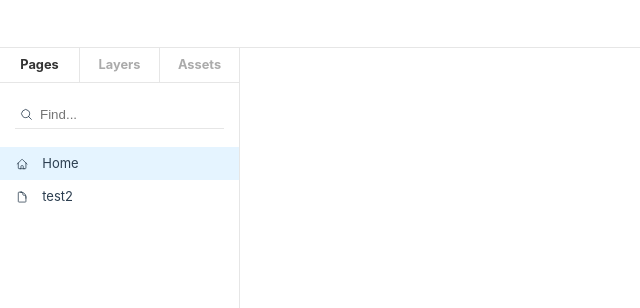
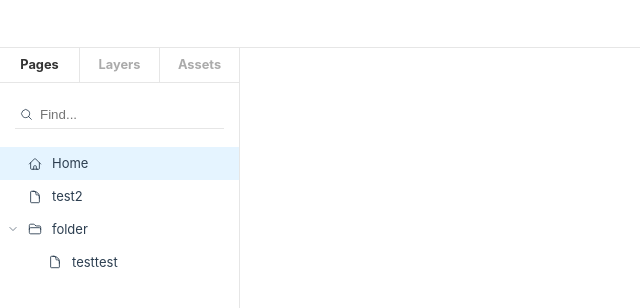
Before and after one commit to jaykiim/canvas-editor, a Vue app: page / in a window 1280 px wide. Shown: the top 308 px of the page, without its empty margins (0-640 px from the left). Built offline with nearby package versions, Linux system fonts and the light colour scheme.

Commit message:
refactor(LNB): 폴더 추가에 따른 코드 수정
-

Refs:

```diff
--- a/src/stores/page.ts
+++ b/src/stores/page.ts
@@ -5,7 +5,7 @@ import type { ElementStore, PageElement, ElementTypes, DirectoryTypes } from '@/
 
 export const usePageStore = defineStore('page', () => {
   const store = reactive<ElementStore<DirectoryTypes>>({
-    list: ['1d5c2a17-ebd8-4075-8c94-8081c668fc20', '6d975107-3ffb-422f-8b2d-83a95361738d'],
+    list: ['1d5c2a17-ebd8-4075-8c94-8081c668fc20', '3f9c5075-7fa7-4f02-83aa-a794bda3bd51', '089ad87q-ifac-10uk-253f-1047dk38dfck'],
     detail: {
       '1d5c2a17-ebd8-4075-8c94-8081c668fc20': {
         isHome: true,
@@ -24,7 +24,7 @@ export const usePageStore = defineStore('page', () => {
             '416ce213-d8ac-4b71-9269-48b80729d028': {
               id: '416ce213-d8ac-4b71-9269-48b80729d028',
               type: 'shape',
-              name: 'object1',
+              name: 'shape1',
               width: 100,
               height: 150,
               x: 100,
@@ -41,7 +41,7 @@ export const usePageStore = defineStore('page', () => {
             'e7a7666e-49a7-4212-9941-4398a7c16a2c': {
               id: 'e7a7666e-49a7-4212-9941-4398a7c16a2c',
               type: 'shape',
-              name: 'object1',
+              name: 'shape2',
               width: 100,
               height: 150,
               x: 100,
@@ -59,8 +59,8 @@ export const usePageStore = defineStore('page', () => {
           }
         }
       },
-      '6d975107-3ffb-422f-8b2d-83a95361738d': {
-        id: '6d975107-3ffb-422f-8b2d-83a95361738d',
+      '3f9c5075-7fa7-4f02-83aa-a794bda3bd51': {
+        id: '3f9c5075-7fa7-4f02-83aa-a794bda3bd51',
         type: 'page',
         name: 'test2',
         width: 1200,
@@ -75,12 +75,12 @@ export const usePageStore = defineStore('page', () => {
             '53be25bf-eb5c-4e36-9364-c0271b921a4b': {
               id: '53be25bf-eb5c-4e36-9364-c0271b921a4b',
               type: 'shape',
-              name: 'testObj1',
+              name: 'shape3',
               width: 100,
               height: 150,
               x: 600,
               y: 400,
-              parentId: '6d975107-3ffb-422f-8b2d-83a95361738d',
+              parentId: '3f9c5075-7fa7-4f02-83aa-a794bda3bd51',
               properties: {
                 backgroundColor: '#bbb',
               },
@@ -88,6 +88,29 @@ export const usePageStore = defineStore('page', () => {
                 list: [],
                 detail: {}
               }
+            }
+          }
+        }
+      },
+      '089ad87q-ifac-10uk-253f-1047dk38dfck': {
+        id: '089ad87q-ifac-10uk-253f-1047dk38dfck',
+        type: 'folder',
+        name: 'folder',
+        parentId: '',
+        children: {
+          list: ['56f4e3e8-309d-4d38-bc34-d1096e7aa0b4'],
+          detail: {
+            '56f4e3e8-309d-4d38-bc34-d1096e7aa0b4': {
+              id: '56f4e3e8-309d-4d38-bc34-d1096e7aa0b4',
+              type: 'page',
+              name: 'testtest',
+              parentId: '089ad87q-ifac-10uk-253f-1047dk38dfck',
+              x: 0,
+              y: 0,
+              width: 1920,
+              height: 1080,
+              scale: 1,
+              children: { list: [], detail: {} }
             }
           }
         }
--- a/src/views/lnb/LnbPageView.vue
+++ b/src/views/lnb/pages/ListView.vue
@@ -1,15 +1,22 @@
 <script setup lang="ts">
-import { computed, inject, ref } from 'vue';
+import { inject, ref, type PropType, type Ref } from 'vue';
 import { storeToRefs } from 'pinia';
 import { v4 as uuidv4 } from 'uuid';
-import { MagnifyingGlassIcon, HomeIcon, DocumentIcon, FolderIcon } from '@heroicons/vue/24/outline';
-import { PlusCircleIcon } from '@heroicons/vue/24/solid';
+import { HomeIcon, DocumentIcon, FolderIcon, ChevronRightIcon, ChevronDownIcon } from '@heroicons/vue/24/outline';
 
 import { usePageStore } from '@/stores/page';
 import ContextMenu from '@/components/ContextMenu.vue';
 
-import type { Ref } from 'vue';
-import type { DirectoryTypes, FolderElement, PageElement } from '@/types/Element';
+import type { DirectoryTypes, ElementStore, ElementTypes, FolderElement, PageElement } from '@/types/Element';
+
+const props = defineProps({
+  list: { type: Array as PropType<string[]>, required: true },
+  level: { type: Object as PropType<ElementStore<ElementTypes>>, required: true },
+  depth: { type: Number, required: true }
+});
+
+const elementStore = usePageStore();
+const { store, selectedPage } = storeToRefs(elementStore);
 
 /* =======================================================================================================================================
 컨텍스트 메뉴
@@ -105,6 +112,8 @@ function setPageContextMenu(page: PageElement) {
   ];
 }
 
+// add 기능 ------------------------------------------------------------------------------------------------------------------------------------
+
 function addDirectory(type: 'folder' | 'page') {
   const id = uuidv4();
   store.value.list.push(id);
@@ -164,113 +173,75 @@ function onDoneRename(directory: DirectoryTypes) {
 }
 
 /* =======================================================================================================================================
-검색
+항목 펼치기 / 접기
 ========================================================================================================================================== */
 
-const elementStore = usePageStore();
-const { store, selectedPage } = storeToRefs(elementStore);
+const fold = ref(false);
 
-const srchKeyword = ref('');
-const searchResult = ref<string[]>(store.value.list);
-const filteredList = computed(() => {
-  if (srchKeyword.value?.length) return searchResult.value;
-  else return store.value.list;
-})
+function hasChildrenDirectory(id: string) {
+  return Object.values(props.level.detail[id].children.detail).find(e => e.type === 'page' || e.type === 'folder');
+}
 
-function onSearchPage() {
-  const result = elementStore.findElementByName(srchKeyword.value, store.value);
-  searchResult.value = result.filter(e => e.type === 'page' || e.type === 'folder').map(p => p.id);
+function toggleFold() {
+  fold.value = !fold.value;
 }
+
 </script>
 
 <template>
-  <div class="lnb-page__header">
-    <!-- 항목 검색 -->
-    <div class="search-container center">
-      <MagnifyingGlassIcon class="search-icon" />
-      <input type="text" class="search-input" placeholder="Find..." v-model="srchKeyword" @input="onSearchPage">
+  <template v-for="id in list" :key="id">
+    <div
+      v-if="level.detail[id].type === 'page' || level.detail[id].type === 'folder'"
+      class="page-item"
+      :class="id === selectedPage && 'selected'"
+      :style="{ paddingLeft: 7 + depth * 20 + 'px' }"
+      @click="selectedPage = id"
+      @contextmenu.prevent="openContextMenu($event, level.detail[id] as DirectoryTypes)"
+    >
+      <!-- 아이콘 -->
+      <div class="center icon-container">
+        <!-- 펼치기 / 접기 -->
+        <template v-if="hasChildrenDirectory(id)">
+          <ChevronRightIcon v-if="fold" class="fold-icon" @click="toggleFold"/>
+          <ChevronDownIcon v-else class="fold-icon" @click="toggleFold" />
+        </template>
+
+        <!-- 페이지 -->
+        <template v-if="level.detail[id].type === 'page'">
+          <HomeIcon v-if="(level.detail[id] as PageElement).isHome" class="page-icon" />
+          <DocumentIcon v-else class="page-icon"/>
+        </template>
+        <!-- 폴더 -->
+        <FolderIcon v-else class="page-icon" />
       </div>
 
-    <!-- 추가 버튼 -->
-    <PlusCircleIcon v-if="!srchKeyword?.length" @click="openContextMenu" class="header-icon center"/>
-  </div>
-
-  <div class="lnb-page__body">
-    <!-- 페이지 항목 -->
-    <template v-if="filteredList.length">
-      <div
-        v-for="id in filteredList"
-        class="page-item"
-        :class="id === selectedPage && 'selected'"
-        :key="id"
-        @click="selectedPage = id"
-        @contextmenu.prevent="openContextMenu($event, store.detail[id])"
-      >
-        <!-- 아이콘 -->
-        <div class="page-icon center">
-          <!-- 페이지 -->
-          <template v-if="store.detail[id].type === 'page'">
-            <HomeIcon v-if="(store.detail[id] as PageElement).isHome" />
-            <DocumentIcon v-else />
-          </template>
-          <FolderIcon v-else/>
-        </div>
-
-        <!-- 페이지명 -->
-        <div class="page-label" @dblclick="onStartRename(store.detail[id])">
+      <!-- 항목명 -->
+      <div class="page-label" @dblclick="onStartRename(level.detail[id] as DirectoryTypes)">
         <input
           v-if="isNameEditing === id"
           :id="'input-' + id"
           autofocus
           type="text"
           v-model="newDirectoryName"
-            @blur="onDoneRename(store.detail[id])"
-            @keydown.enter="onDoneRename(store.detail[id])"
+          @blur="onDoneRename(level.detail[id] as DirectoryTypes)"
+          @keydown.enter="onDoneRename(level.detail[id] as DirectoryTypes)"
         />
         <div v-else>
-            {{ store.detail[id].name }}
+          {{ level.detail[id].name }}
         </div>
       </div>
     </div>
+
+    <ListView
+      v-if="level.detail[id].children.list?.length && (fold === false)"
+      :list="level.detail[id].children.list"
+      :level="level.detail[id].children"
+      :depth="depth + 1"
+    />
   </template>
-
-    <!-- 검색 결과 미존재 시 -->
-    <div class="page-item no-result" v-else>No results</div>
-  </div>
 </template>
 
 <style scoped lang="scss">
-.lnb-page__header {
-  display: flex;
-  padding: 20px 15px;
-  align-items: center;
-  justify-content: space-between;
-  height: 64px;
-
-  .search-container {
-    padding-right: 15px;
-    border-bottom: 1px solid  #e6e6e6;
-    padding: 5px;
-
-    .search-icon {
-      width: 13px;
-      height: 13px;
-      margin-right: 5px;
-    }
-
-    .search-input {
-      border: none;
-      outline: none;
-    }
-  }
-
-  .header-icon {
-    width: 24px;
-    height: 24px;
-    cursor: pointer;
-  }
-}
-
 .lnb-page__body > .page-item {
   display: flex;
   padding: 5px 15px;
@@ -289,10 +260,24 @@ function onSearchPage() {
     color: #595959;
   }
 
+  .icon-container {
+    position: relative;
+  }
+
   .page-icon {
     width: 14px;
     height: 14px;
-    margin-right: 14px;
+    margin-right: 10px;
+  }
+
+  .fold-icon {
+    position: absolute;
+    top: 50%;
+    left: -20px;
+    width: 10px;
+    height: 10px;
+    margin-right: 10px;
+    transform: translate(0, -50%);
   }
 
   .page-label {
--- /dev/null
+++ b/src/views/lnb/pages/LnbPagesView.vue
@@ -0,0 +1,308 @@
+<script setup lang="ts">
+import { computed, inject, ref } from 'vue';
+import { storeToRefs } from 'pinia';
+import { v4 as uuidv4 } from 'uuid';
+import { MagnifyingGlassIcon, HomeIcon, DocumentIcon, FolderIcon } from '@heroicons/vue/24/outline';
+import { PlusCircleIcon } from '@heroicons/vue/24/solid';
+
+import { usePageStore } from '@/stores/page';
+import ContextMenu from '@/components/ContextMenu.vue';
+import ListView from './ListView.vue';
+
+import type { Ref } from 'vue';
+import type { DirectoryTypes, FolderElement, PageElement } from '@/types/Element';
+
+/* =======================================================================================================================================
+컨텍스트 메뉴
+========================================================================================================================================== */
+
+const contextMenuRef = inject<Ref<InstanceType<typeof ContextMenu>>>('contextMenuRef');
+
+function openContextMenu(e: MouseEvent, item?: DirectoryTypes) {
+  if (!contextMenuRef?.value) return;
+
+  if (item) {
+    if (item.type === 'page') {
+      selectedPage.value = item.id;
+      contextMenuRef.value.open(setPageContextMenu(item as PageElement), e.clientX, e.clientY, 170);
+    } else {
+      contextMenuRef.value.open(setFolderContextMenu(item as FolderElement), e.clientX, e.clientY, 170);
+    }
+  }
+
+  // 디렉토리 추가
+  else {
+    contextMenuRef.value.open(setAddContextMenu(), e.clientX, e.clientY, 120);
+  }
+}
+
+function setAddContextMenu() {
+  return [
+    {
+      id: 'add:folder',
+      label: '새 폴더',
+      exec: () => addDirectory('folder')
+    },
+    {
+      id: 'add:page',
+      label: '새 페이지',
+      exec: () => addDirectory('page')
+    }
+  ]
+}
+
+function setFolderContextMenu(folder: FolderElement) {
+  return [
+    {
+      id: 'folder:rename',
+      label: '폴더명 변경',
+      shortcut: '⌘R',
+      exec: () => onStartRename(folder)
+    },
+    {
+      id: 'folder:clone',
+      label: '폴더 복제',
+      shortcut: '⇧⌘C',
+      exec: () => elementStore.cloneElement(folder, store.value)
+    },
+    {
+      id: 'folder:delete',
+      label: '폴더 삭제',
+      exec: () => elementStore.deleteElement(folder.id, store.value)
+    }
+  ]
+}
+
+function setPageContextMenu(page: PageElement) {
+  return [
+    {
+      id: 'page:rename',
+      label: '페이지명 변경',
+      shortcut: '⌘R',
+      disabled: page.isHome,
+      exec: () => onStartRename(page)
+    },
+    {
+      id: 'page:clone',
+      label: '페이지 복제',
+      shortcut: '⇧⌘C',
+      exec: () => elementStore.cloneElement(page, store.value)
+    },
+    {
+      id: 'page:delete',
+      label: '페이지 삭제',
+      disabled: page.isHome,
+      exec: () => elementStore.deleteElement(page.id, store.value)
+    },
+    {
+      id: '-'
+    },
+    {
+      id: 'page:set-home',
+      label: '홈페이지로 변경',
+      disabled: page.isHome,
+      exec: () => elementStore.setPageAsHome(page.id)
+    }
+  ];
+}
+
+// add 기능 ------------------------------------------------------------------------------------------------------------------------------------
+
+function addDirectory(type: 'folder' | 'page') {
+  const id = uuidv4();
+  store.value.list.push(id);
+
+  if (type === 'folder') {
+    const newFolder: FolderElement = {
+      id: id,
+      parentId: '',
+      type: 'folder',
+      name: 'folder',
+      children: { list: [], detail: {} }
+    };
+    store.value.detail[id] = newFolder;
+  } else {
+    const newPage: PageElement = {
+      id: id,
+      parentId: '',
+      type: 'page',
+      name: 'page',
+      children: { list: [], detail: {} },
+      scale: 1,
+      x: 0,
+      y: 0,
+      width: 1920,
+      height: 1080
+    }
+    store.value.detail[id] = newPage;
+  }
+}
+
+// rename 기능 ------------------------------------------------------------------------------------------------------------------------------------
+
+const isNameEditing = ref('');
+const newDirectoryName = ref('');
+
+function onStartRename(directory: DirectoryTypes) {
+  if (directory.type === 'page') {
+    if ((directory as PageElement).isHome) return;
+  }
+
+  isNameEditing.value = directory.id;
+  newDirectoryName.value = directory.name;
+
+  // Rename 시작 시 자동 포커스
+  setTimeout(() => {
+    const input = document.getElementById(`input-${directory.id}`) as HTMLInputElement;
+    if (input) input.focus();
+  }, 0);
+}
+
+function onDoneRename(directory: DirectoryTypes) {
+  if (newDirectoryName.value?.trim()?.length) {
+    directory.name = newDirectoryName.value
+  }
+  newDirectoryName.value = '';
+  isNameEditing.value = '';
+}
+
+/* =======================================================================================================================================
+검색
+========================================================================================================================================== */
+
+const elementStore = usePageStore();
+const { store, selectedPage } = storeToRefs(elementStore);
+
+const srchKeyword = ref('');
+const searchResult = ref<string[]>(store.value.list);
+const filteredList = computed(() => {
+  // console.log('computed')
+  if (srchKeyword.value?.length) return searchResult.value;
+  else return store.value.list;
+})
+
+function onSearchPage() {
+  const result = elementStore.findElementByName(srchKeyword.value, store.value);
+  // console.log('srch result', result.filter(e => e.type === 'page' || e.type === 'folder'));
+  searchResult.value = result.filter(e => e.type === 'page' || e.type === 'folder').map(p => p.id);
+}
+</script>
+
+<template>
+  <div class="lnb-page__header">
+    <!-- 항목 검색 -->
+    <div class="search-container center">
+      <MagnifyingGlassIcon class="search-icon" />
+      <input type="text" class="search-input" placeholder="Find..." v-model="srchKeyword" @input="onSearchPage">
+    </div>
+
+    <!-- 추가 버튼 -->
+    <PlusCircleIcon v-if="!srchKeyword?.length" @click="openContextMenu" class="header-icon center"/>
+  </div>
+
+  <div class="lnb-page__body">
+    <ListView v-if="filteredList.length" :list="filteredList" :level="store" :depth="1" />
+    <!-- <template v-if="filteredList.length">
+      <div
+        v-for="id in filteredList"
+        class="page-item"
+        :class="id === selectedPage && 'selected'"
+        :key="id"
+        @click="selectedPage = id"
+        @contextmenu.prevent="openContextMenu($event, store.detail[id])"
+      >
+        <div class="page-icon center">
+          <template v-if="store.detail[id].type === 'page'">
+            <HomeIcon v-if="(store.detail[id] as PageElement).isHome" />
+            <DocumentIcon v-else />
+          </template>
+          <FolderIcon v-else/>
+        </div>
+
+        <div class="page-label" @dblclick="onStartRename(store.detail[id])">
+          <input
+            v-if="isNameEditing === id"
+            :id="'input-' + id"
+            autofocus
+            type="text"
+            v-model="newDirectoryName"
+            @blur="onDoneRename(store.detail[id])"
+            @keydown.enter="onDoneRename(store.detail[id])"
+          />
+          <div v-else>
+            {{ store.detail[id].name }}
+          </div>
+        </div>
+      </div>
+    </template> -->
+
+    <!-- 검색 결과 미존재 시 -->
+    <div class="page-item no-result" v-else>No results</div>
+  </div>
+</template>
+
+<style scoped lang="scss">
+.lnb-page__header {
+  display: flex;
+  padding: 20px 15px;
+  align-items: center;
+  justify-content: space-between;
+  height: 64px;
+
+  .search-container {
+    padding-right: 15px;
+    border-bottom: 1px solid  #e6e6e6;
+    padding: 5px;
+
+    .search-icon {
+      width: 13px;
+      height: 13px;
+      margin-right: 5px;
+    }
+
+    .search-input {
+      border: none;
+      outline: none;
+    }
+  }
+
+  .header-icon {
+    width: 24px;
+    height: 24px;
+    cursor: pointer;
+  }
+}
+
+.lnb-page__body > .page-item {
+  display: flex;
+  padding: 5px 15px;
+  align-items: center;
+  cursor: pointer;
+  border: 1px solid #fff;
+  font-size: 13px;
+  cursor: pointer;
+
+  &.selected {
+    background-color: #e5f4ff;
+    border: 1px solid #e5f4ff;
+  }
+
+  &.no-result {
+    color: #595959;
+  }
+
+  .page-icon {
+    width: 14px;
+    height: 14px;
+    margin-right: 14px;
+  }
+
+  .page-label {
+    width: 100%;
+  }
+}
+
+.lnb-page__body > .page-item:hover {
+  border: 1px solid #0e81e6;
+}
+</style>
```
Also changed, not shown: src/views/lnb/LnbView.vue (+4 -4 lines), src/views/lnb/assets/LnbAssetsView.vue (renamed from src/views/lnb/LnbAssetView.vue), src/views/lnb/layers/LnbLayersView.vue (renamed from src/views/lnb/LnbLayerView.vue). Lines whose indentation alone changed are shown as unchanged.
